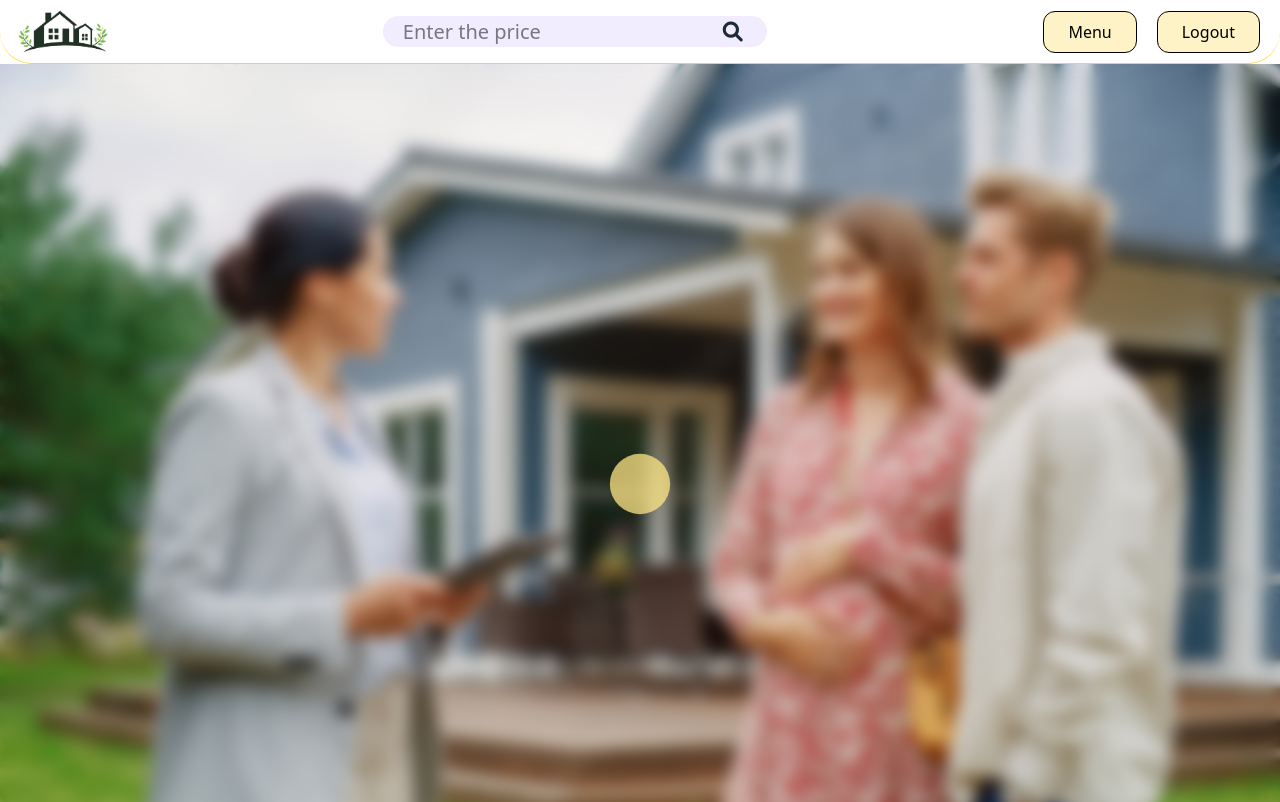
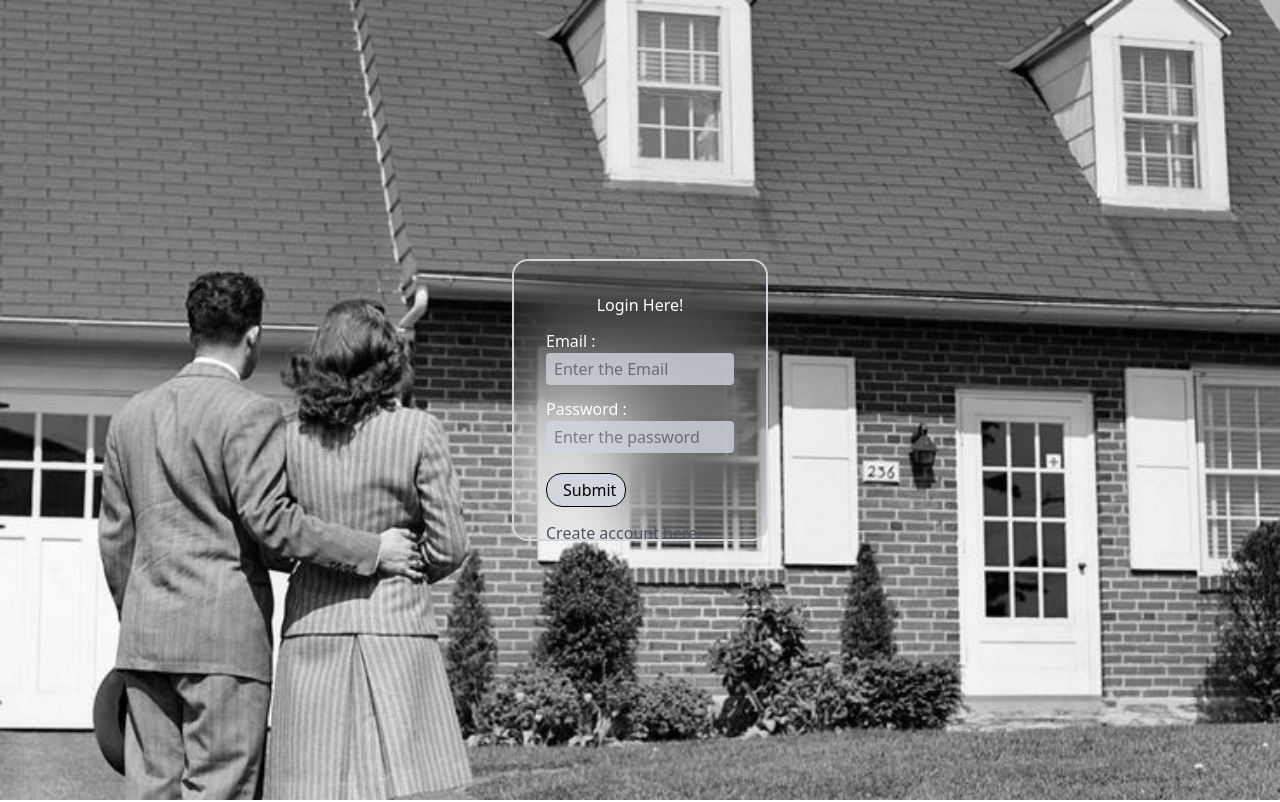
Before and after one commit to Ayush-Kava/React.js-Project, a React (Vite) app in the folder client/: page / in a window 1280 px wide. Shown: the top 802 px of the page. Built offline with nearby package versions, Linux system fonts and the light colour scheme; no server answers; the HTML template or start-up script is replaced by a standard one.

Commit message:
Handle login

```diff
--- a/client/index.html
+++ b/client/index.html
@@ -2,10 +2,9 @@
 <html lang="en">
   <head>
     <meta charset="UTF-8" />
-    <link rel="icon" type="image/svg+xml" href="/vite.svg" />
     <link rel="stylesheet" href="https://cdnjs.cloudflare.com/ajax/libs/font-awesome/6.0.0/css/all.min.css"/>
     <meta name="viewport" content="width=device-width, initial-scale=1.0" />
-    <title>Vite + React</title>
+    <title>My React App</title>
   </head>
   <body>
     <div id="root"></div>
--- a/client/src/App.jsx
+++ b/client/src/App.jsx
@@ -19,7 +19,8 @@ function App() {
 
   return (<Router>
     <Routes>
-      <Route path="/" element={<Home />}/>
+      <Route path="/" element={<Login />}/>
+      <Route path="/home" element={<Home />}/>
       <Route path="/property/:id" element={<PropertyDetail /> } />
       <Route path="/login" element={<Login />}/>
       <Route path="/register" element={<Register />}/>
--- a/client/src/components/Body.jsx
+++ b/client/src/components/Body.jsx
@@ -43,7 +43,7 @@ function Body({searchQuery}) {
     }}>
     <div className="min-h-screen w-full backdrop-blur-sm flex felx-col justify-center">
       <div className="container top-0 w-full min-h-screen grid-cols-1 md:grid md:grid-cols-3 p-5" style={{
-          gridTemplateColumns: "0.7fr 4fr 0.7fr"
+          gridTemplateColumns: "0.7fr 3fr 0.7fr"
         }}>
         <div></div>
         <div>
--- a/client/src/components/Login.jsx
+++ b/client/src/components/Login.jsx
@@ -17,7 +17,7 @@ function Login() {
             const response = await api.post("/auth/login", { email, password});
             console.log("Response:", response.data);
             if (response.data.success) {
-              navigate("/");
+              navigate("/home");
           } else {
               setMessage(response.data.message);
           }
@@ -37,12 +37,12 @@ function Login() {
       <form onSubmit={handleSubmit}>
         <div className="content flex flex-col mt-3">
           <label htmlFor="email">Email :</label>
-          <input type="email" name="email" value={email} required className="bg-gray-300 opacity-80 rounded text-black px-2 " onChange={(e) => setEmail(e.target.value)}  placeholder="Enter the Email"/>
+          <input type="email" name="email" value={email} required className="bg-gray-300 opacity-80 rounded text-black px-2 py-1 " onChange={(e) => setEmail(e.target.value)}  placeholder="Enter the Email"/>
 
           <label htmlFor="password" className="mt-3">
             Password :
           </label>
-          <input type="password" name="password" value={password} required className="bg-gray-300 opacity-80 rounded text-black px-2" onChange={(e) => setPassword(e.target.value)}  placeholder="Enter the password"/>
+          <input type="password" name="password" value={password} required className="bg-gray-300 opacity-80 rounded text-black px-2 py-1" onChange={(e) => setPassword(e.target.value)}  placeholder="Enter the password"/>
 
           <button type="submit" className=" cursor-pointer bg-gray-300 text-black w-20 px-4 py-1 rounded-2xl mt-5 hover:bg-neutral-800 hover:text-white border transition-all duration-599">Submit</button>
 
--- a/client/src/components/PropertyDetail.jsx
+++ b/client/src/components/PropertyDetail.jsx
@@ -43,7 +43,7 @@ function PropertyCard({ property }) {
   };
 
   return (
-    <div className="grid grid-cols-3 min-h-screen" style={{ gridTemplateColumns: "0.7fr 2fr 0.7fr" }}>
+    <div className="grid grid-cols-3 min-h-screen" style={{ gridTemplateColumns: "0.7fr 2.5fr 0.7fr" }}>
       <div ></div>
       <div className=" p-10">
         <div className="imageContainer relative rounded-4xl overflow-hidden h-[30vw]">
```
